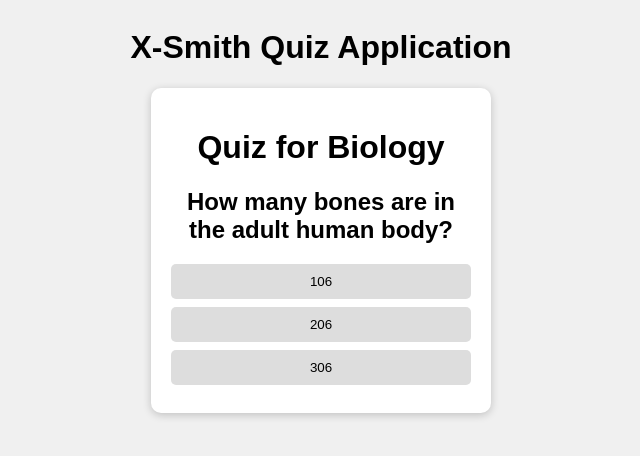
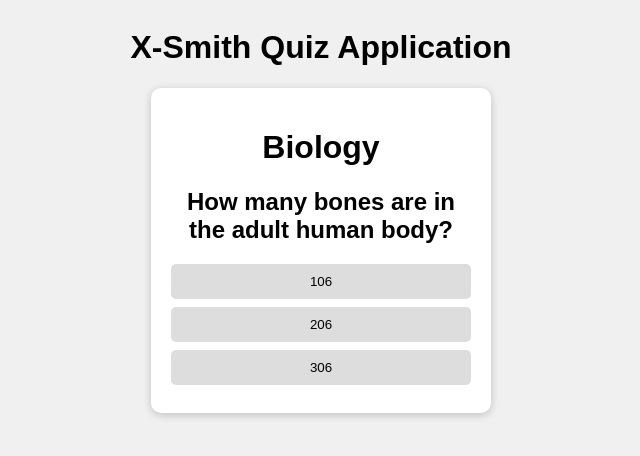
Before and after one commit to GFrosh/QuizApplication, a plain HTML site: page index.html in a window 1280 px wide. Shown: the whole page, without its empty margins (319-959 px from the left). Drawn offline with Linux system fonts and the light colour scheme.

Commit message:
Update index.html

```diff
--- a/index.html
+++ b/index.html
@@ -9,7 +9,7 @@
 <body>
     <h1>X-Smith Quiz Application</h1>
     <div class="quiz-container">
-        <h1>Quiz for Biology</h1>
+        <h1>Biology</h1>
         <div id="question-container2">
             <h2 id="question2">Loading Quiz...</h2>
             <div id="answersTwo"></div>
```
